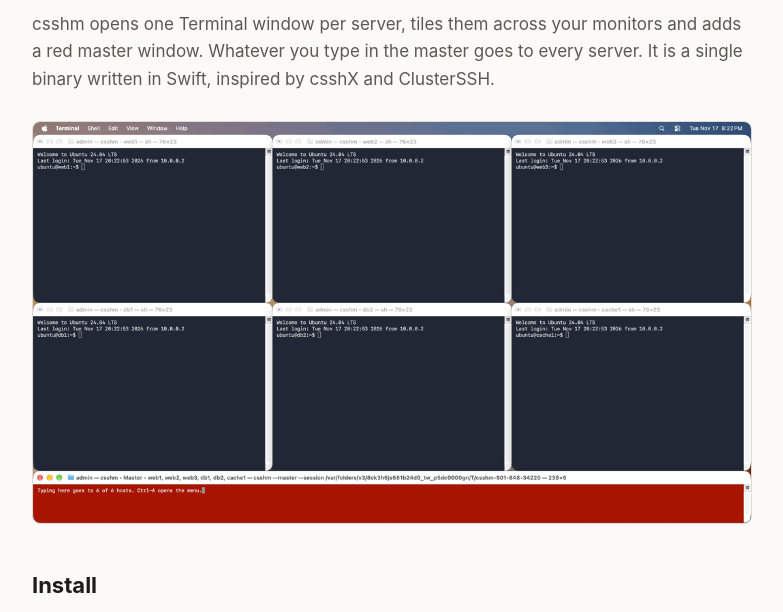
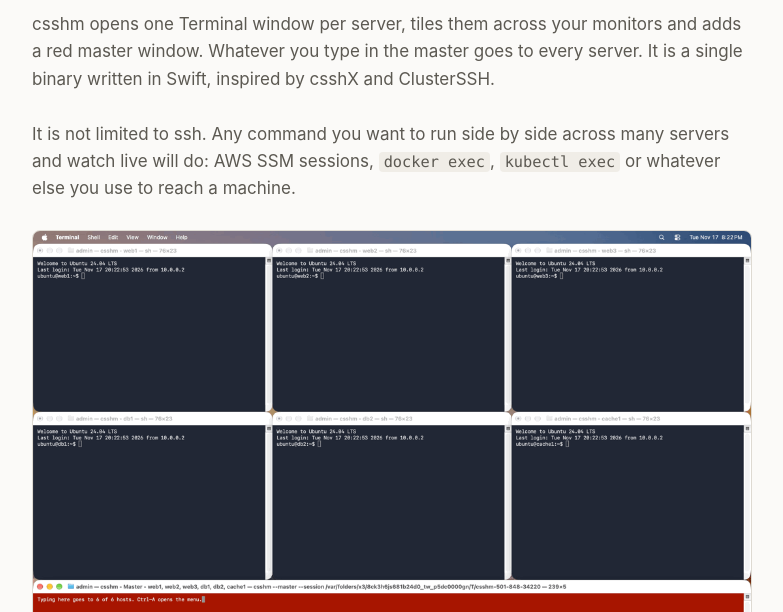
Before and after one commit to anarchy89/csshm, a plain HTML site: page docs/index.html in a window 1280 px wide. Shown: the part 180-792 px from the top of the page, without its empty margins (248-1031 px from the left). Drawn offline with Linux system fonts and the light colour scheme.

Commit message:
README and site: say up top that csshm is not limited to ssh

```diff
--- a/docs/index.html
+++ b/docs/index.html
@@ -90,6 +90,7 @@
   <h1><span class="c">c</span>ssh<span class="m">m</span></h1>
   <p class="tagline">Cluster SSH for macOS: type once and it goes to many SSH sessions at the same time.</p>
   <p class="lead">csshm opens one Terminal window per server, tiles them across your monitors and adds a red master window. Whatever you type in the master goes to every server. It is a single binary written in Swift, inspired by csshX and ClusterSSH.</p>
+  <p class="lead">It is not limited to ssh. Any command you want to run side by side across many servers and watch live will do: AWS SSM sessions, <code>docker exec</code>, <code>kubectl exec</code> or whatever else you use to reach a machine.</p>
 
   <img src="overview.gif" width="1100" height="614" alt="Six servers tiled above the red master window. A command typed once appears in all of them, then one server is disabled and skipped.">
 
```
Also changed, not shown: 1 other file.
